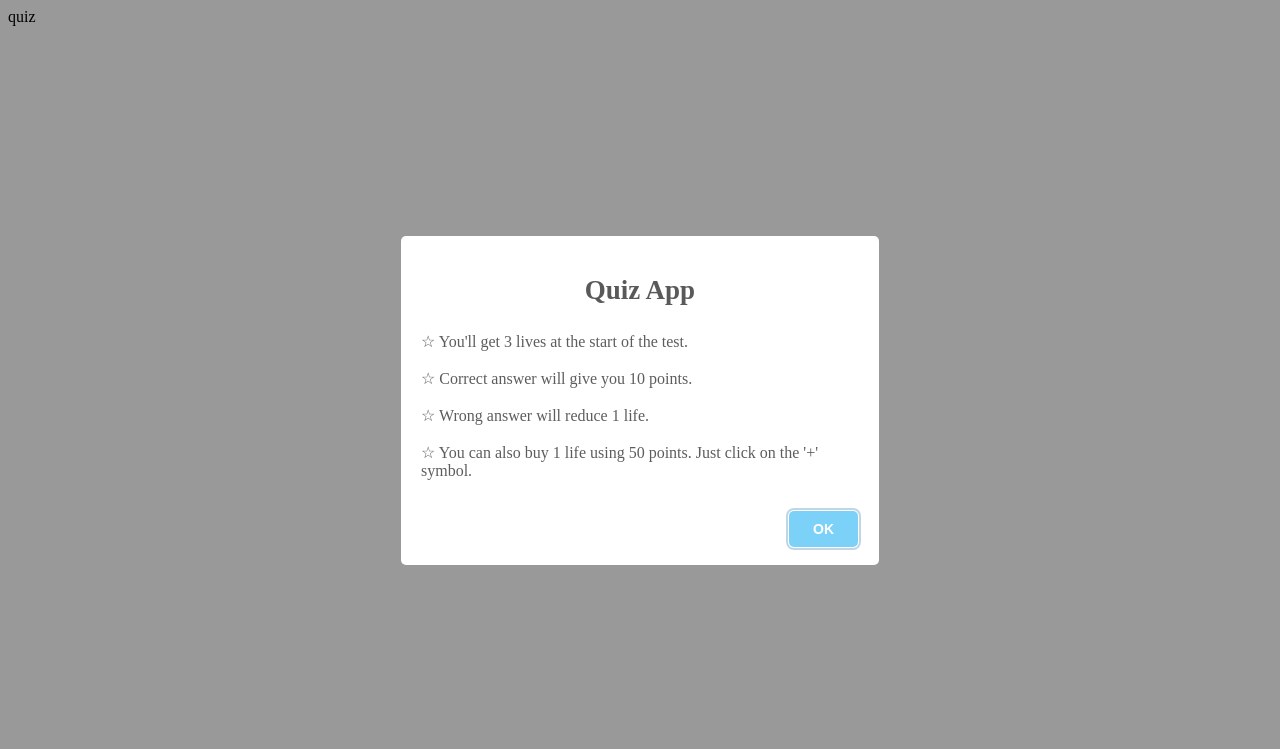
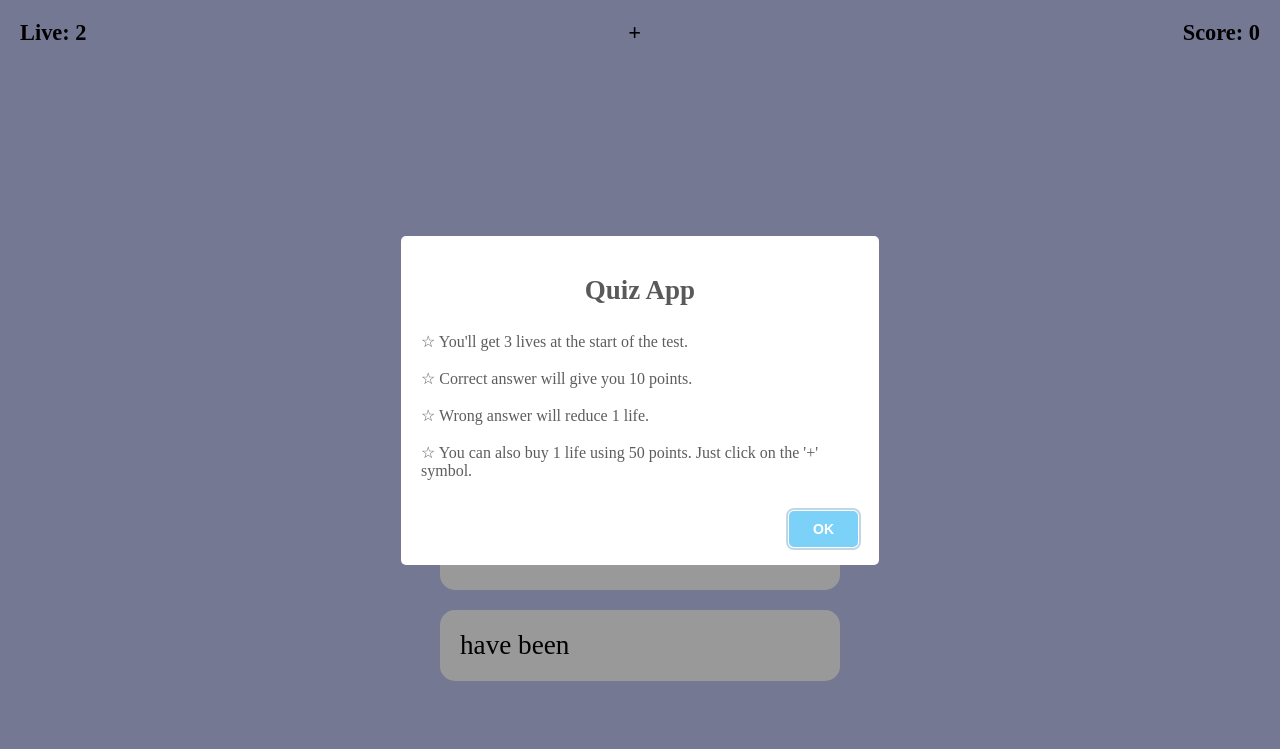
Before and after one commit to AbdulConsole/quizi, a plain HTML site: page index.html in a window 1280 px wide. Drawn offline with nearby package versions, Linux system fonts and the light colour scheme.

Commit message:
quiz ui ⚡

```diff
--- a/assets/css/style.css
+++ b/assets/css/style.css
@@ -0,0 +1,49 @@
+* {
+  margin: 0;
+  padding: 0;
+  box-sizing: border-box;
+}
+
+body {
+  padding: 20px;
+  background: rgba(195, 199, 244, 1);
+}
+
+nav {
+  width: 100%;
+  height: 100%;
+  display: flex;
+  justify-content: space-between;
+  align-items: center;
+  font-size: 1.4rem;
+  font-weight: 600;
+}
+
+main {
+  width: 420px;
+  height: 600px;
+  margin: 100px auto 0 auto;
+  padding: 10px;
+  display: flex;
+  flex-direction: column;
+  justify-content: center;
+  align-items: center;
+}
+
+.question {
+  width: 100%;
+  padding: 20px;
+  font-size: 1.8rem;
+  color: black;
+  text-align: center;
+}
+
+.btn {
+  width: 100%;
+  padding: 20px;
+  margin-top: 20px;
+  font-size: 1.7rem;
+  background: white;
+  color: black;
+  border-radius: 15px;
+}
--- a/index.html
+++ b/index.html
@@ -10,9 +10,19 @@
 
 <body>
 
-  quiz
+  <nav>
+    <p class="live">Live: 2</p>
+    <p class="plus">+</p>
+    <p class="scores">Score: 0</p>
+  </nav>
 
-
+  <main>
+    <p class="question">Hurry up, the taxi ____ waiting</p>
+    <p class="btn">is</p>
+    <p class="btn">has been</p>
+    <p class="btn">had been</p>
+    <p class="btn">have been</p>
+  </main>
 
 
     <script src="assets/js/main.js"></script>
```
